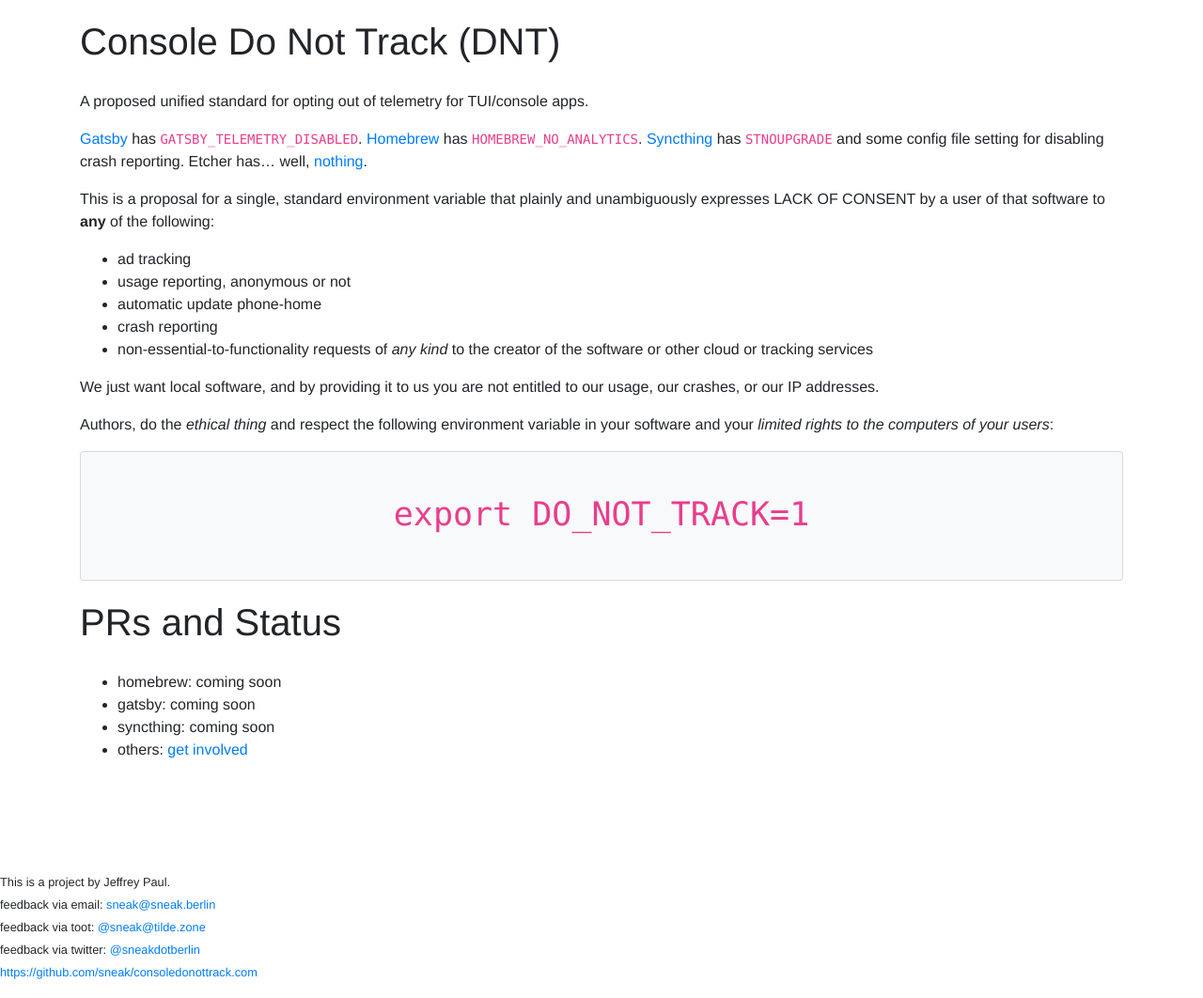
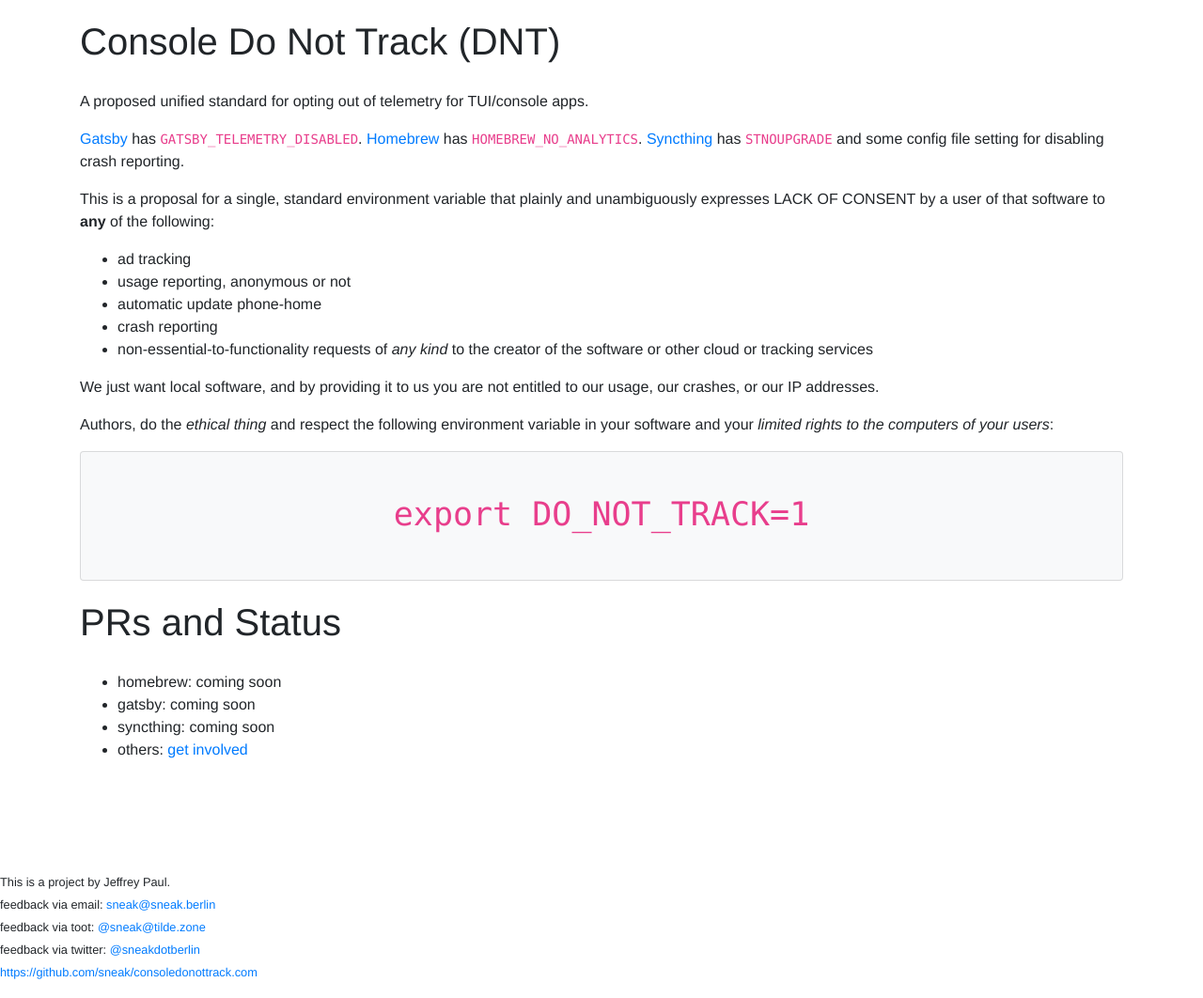
Before and after one commit to muescha/consoledonottrack.com, a Jekyll site: the page built from index.markdown, in a window 1280 px wide. Shown: the whole page at 94% size. Built offline with Jekyll 4.4.1, drawn with Linux system fonts in a browser that asks for light colours; our own code applies the rules of GitHub Pages for plain Markdown files.

Commit message:
remove etcher shade as etcher isnt a console app

```diff
--- a/index.markdown
+++ b/index.markdown
@@ -10,8 +10,8 @@
 [Gatsby](https://www.gatsbyjs.org/) has `GATSBY_TELEMETRY_DISABLED`.
 [Homebrew](https://brew.sh/) has `HOMEBREW_NO_ANALYTICS`.
 [Syncthing](https://syncthing.net/) has `STNOUPGRADE` and some config file
-setting for disabling crash reporting.  Etcher has... well,
-[nothing](https://github.com/balena-io/etcher/issues/2057).
+setting for disabling crash reporting.  <!-- Etcher has... well,
+[nothing](https://github.com/balena-io/etcher/issues/2057). -->
 
 This is a proposal for a single, standard environment variable that plainly
 and unambiguously expresses LACK OF CONSENT by a user of that software to
```
